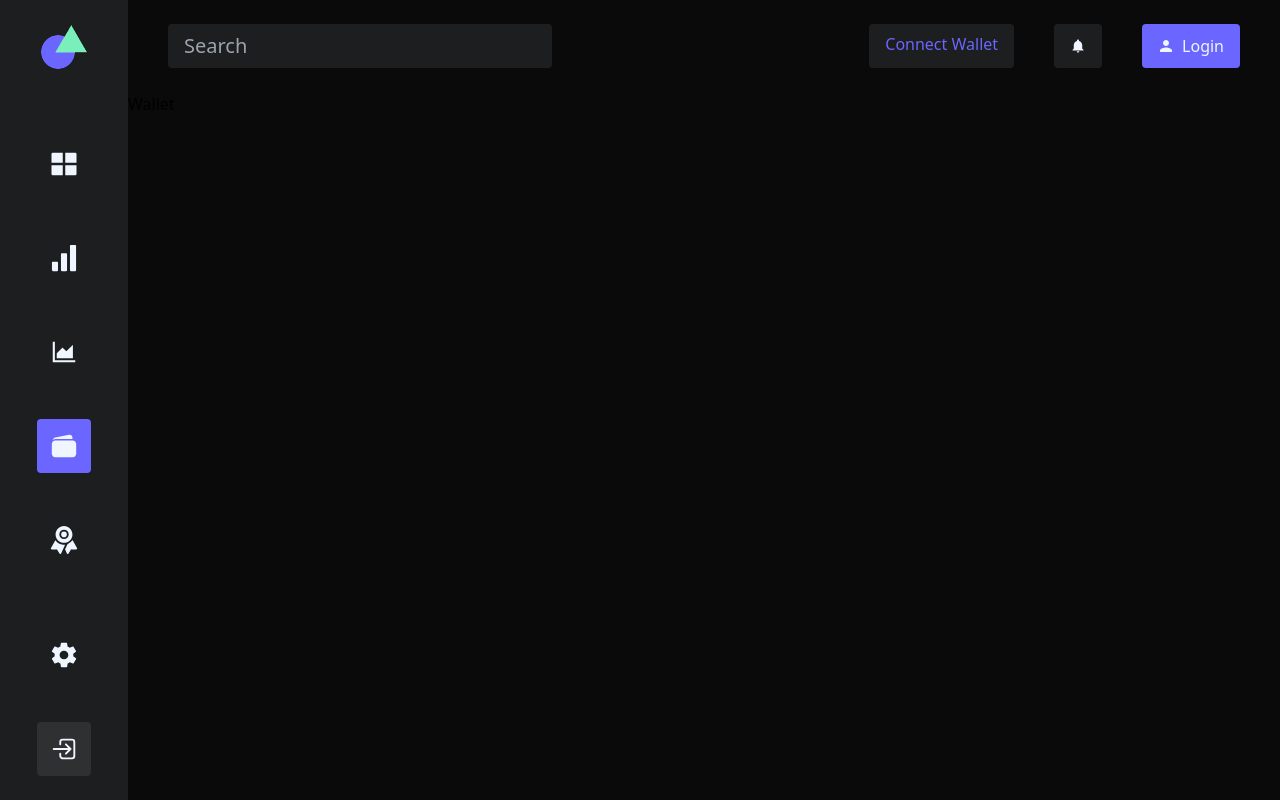
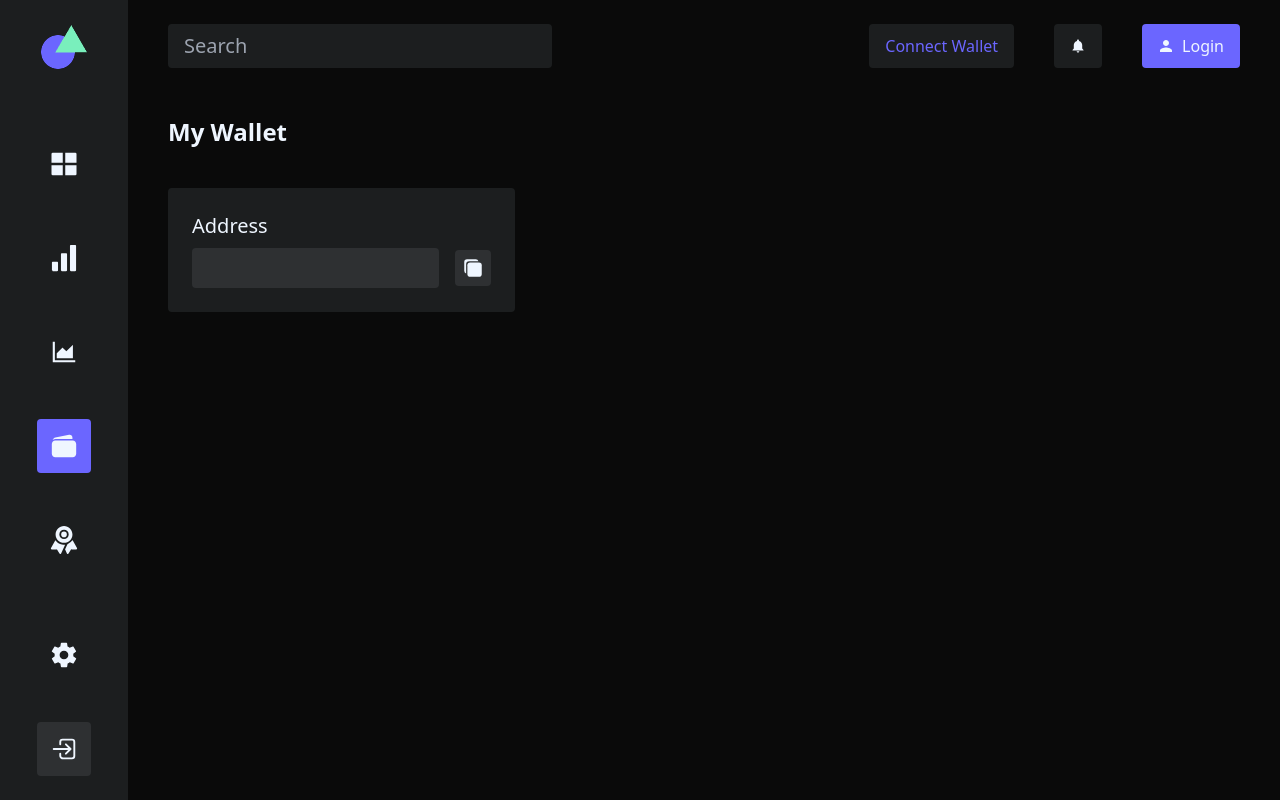
Before and after one commit to Virendra-khorwal/blockchain-coin-swap-web-app, a Next.js app: page /wallet in a window 1280 px wide. Built offline with nearby package versions, Linux system fonts and the light colour scheme.

Commit message:
wallet added with metamask connect

```diff
--- a/components/Layout.jsx
+++ b/components/Layout.jsx
@@ -10,7 +10,7 @@ const Layout = ({ children }) => {
       </div>
       <div className="flex-1 flex flex-col">
         <Navbar />
-        <div className="flex-1 flex">{children}</div>
+        <div className="flex-1 flex  px-10 py-6">{children}</div>
       </div>
     </div>
   );
--- a/components/Navbar.jsx
+++ b/components/Navbar.jsx
@@ -1,10 +1,12 @@
-import { useState } from "react";
+import { useContext} from "react";
 
 import { HiCreditCard } from "react-icons/hi";
 import { IoMdNotifications, IoMdPerson } from "react-icons/io";
+import { TransactionContext } from "../context/TransactionContext";
 
 const Navbar = () => {
-    const [walletConnected, setWalletConnected] = useState(false);
+    const {connectWallet, currentAccount} = useContext(TransactionContext);
+    console.log(currentAccount)
     return (
       <div className="py-6 px-10 flex justify-between">
         <div>
@@ -14,17 +16,20 @@ const Navbar = () => {
           />
         </div>
         <div className="text-white flex gap-x-10">
-          {walletConnected ? (
-            <div className="bg-dark-secondary rounded">
+          {currentAccount ? (
+            <button className="bg-dark-secondary rounded flex items-center px-4 gap-x-3 cursor-pointer">
               <HiCreditCard />
-              <p>9.99 ETH</p>
-            </div>
+              <p className="truncate w-16">{currentAccount}</p>
+            </button>
           ) : (
-            <div className="hover:bg-dark-light bg-dark-secondary rounded">
+            <button
+              className="hover:bg-dark-light bg-dark-secondary rounded"
+              onClick={() => connectWallet()}
+            >
               <p className="text-primary-color  py-2 px-4 cursor-pointer">
                 Connect Wallet
               </p>
-            </div>
+            </button>
           )}
           <div className="py-2 px-4 flex items-center bg-dark-secondary rounded cursor-pointer hover:bg-dark-light">
             <IoMdNotifications />
--- /dev/null
+++ b/context/TransactionContext.jsx
@@ -0,0 +1,56 @@
+import { useState, useEffect, createContext } from "react";
+
+export const TransactionContext = createContext();
+
+
+let eth;
+
+if(typeof window !== 'undefined') {
+    eth = window.ethereum
+}
+
+export const TransactionProvider = ({children}) => {
+    const [currentAccount, setCurrentAccount] = useState()
+
+    useEffect(() => {
+        checkIfWalletConnected();
+    }, [])
+
+    const connectWallet = async (metamask = eth) => {
+        try {
+            if (!metamask) return alert('Please install metamask')
+            const accounts = await metamask.request({
+                method: 'eth_requestAccounts'
+            })
+            setCurrentAccount(accounts[0])
+        } catch (error) {
+            console.error(error)
+            throw new Error('No Ethereum Object.')
+        }
+    }
+
+    const checkIfWalletConnected = async(metamask = eth) => {
+        try {
+            if(!metamask) return alert('Please install metamsk')
+            const accounts = await metamask.request({
+                method: 'eth_accounts'
+            })
+
+            if(accounts.length) {
+                setCurrentAccount(accounts[0]);
+            }
+        } catch (error) {
+            console.error(error)
+            throw new Error('No ethereum object.')
+        }
+    }
+
+    return <TransactionContext.Provider
+        value={{
+            currentAccount,
+            connectWallet,
+        }}
+    >
+        {children}
+    </TransactionContext.Provider>
+}
--- a/pages/_app.js
+++ b/pages/_app.js
@@ -1,11 +1,15 @@
-import Layout from '../components/Layout';
-import '../styles/globals.css';
-
+import Layout from "../components/Layout";
+import "../styles/globals.css";
+import { TransactionProvider } from "../context/TransactionContext";
 
 function MyApp({ Component, pageProps }) {
-  return <Layout>
-    <Component {...pageProps} />
-  </Layout>
+  return (
+    <TransactionProvider>
+      <Layout>
+        <Component {...pageProps} />
+      </Layout>
+    </TransactionProvider>
+  );
 }
 
-export default MyApp
+export default MyApp;
--- a/pages/index.js
+++ b/pages/index.js
@@ -9,7 +9,7 @@ import Image from 'next/image';
 export default function Home() {
   const router = useRouter();
   return (
-    <div className='flex grow h-full px-10 py-6'>
+    <div className='flex grow h-full'>
       <Head>
         <title>Blockchain App</title>
         <meta name="description" content="Generated by create next app" />
--- a/pages/wallet.jsx
+++ b/pages/wallet.jsx
@@ -1,8 +1,31 @@
+import { useContext } from "react";
+import Card from "../components/Card";
+import { TransactionContext } from "../context/TransactionContext";
+import { IoCopy } from "react-icons/io5";
+const Wallet = () => {
+  const { currentAccount } = useContext(TransactionContext);
 
-const Wallet = () => {
-    return <div>
-        Wallet
+  return (
+    <div className="text-white">
+      <h1 className="text-2xl font-bold mb-10">My Wallet</h1>
+      <Card>
+        <div className="bg-dark-secondary flex flex-col gap-2">
+          <h3 className="text-xl">Address</h3>
+          <div className="flex items-center gap-4">
+            <input
+              className="bg-dark-light text-primary-color p-2 rounded outline-none w-max"
+              defaultValue={currentAccount}
+              readOnly
+            />
+            <button className="bg-dark-light p-2 text-xl rounded">
+              <IoCopy />
+            </button>
+            {/* IoCopy*/}
+          </div>
+        </div>
+      </Card>
     </div>
-}
+  );
+};
 
 export default Wallet;
```
